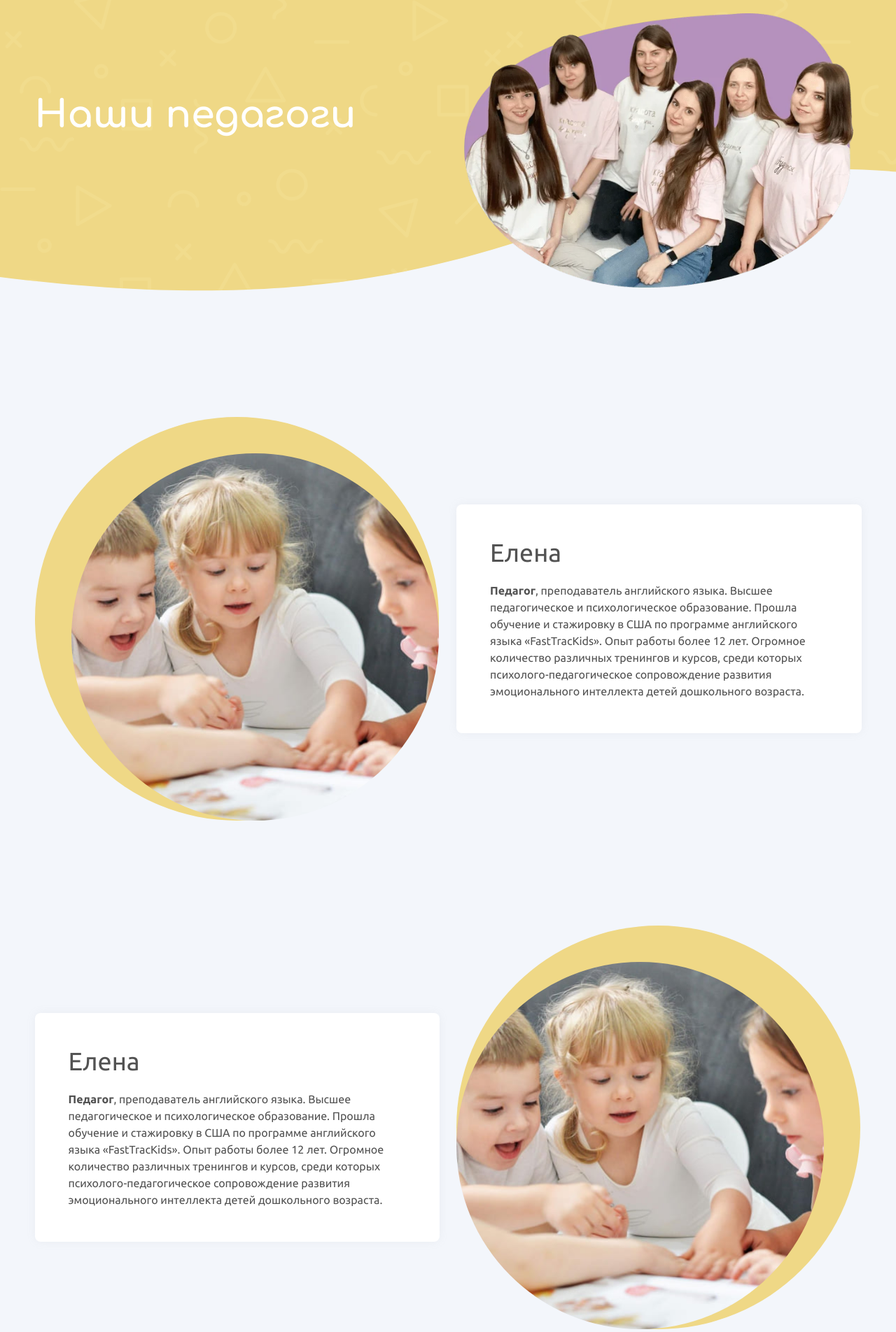
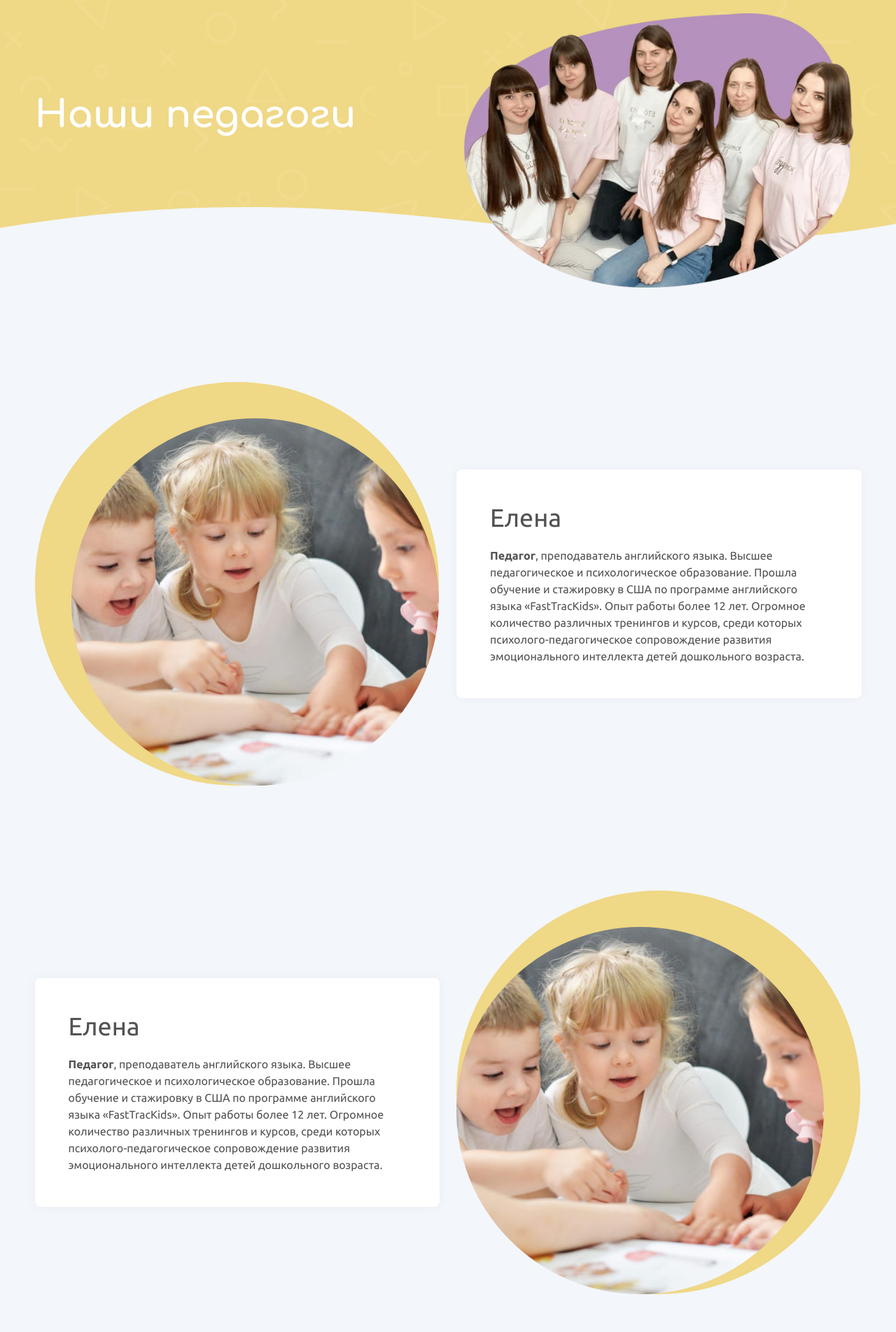
Before and after one commit to acr0matic/happy-children, a PHP site: page /team.php in a window 1280 px wide. Shown: the part 125-2029 px from the top of the page at 70% size. Run offline with PHP 8.4, Linux system fonts and the light colour scheme; style sheets or scripts are compiled from the project's sources.

Commit message:
fix: поправлено обрезание блока

```diff
--- a/src/scss/layout/pages/team/_team.scss
+++ b/src/scss/layout/pages/team/_team.scss
@@ -12,7 +12,7 @@
     bottom: 0;
     left: 0;
 
-    height: 500px;
+    height: 450px;
 
     background-color: $palette-yellow;
     background-image: url("../img/pattern/yellow.svg");
@@ -21,7 +21,6 @@
 
     @include breakpoint($breakpoint-tablet--large) {
       height: 305px;
-      clip-path: url(#hero-wave--mobile);
     }
   }
 }
@@ -30,7 +29,7 @@
   position: relative;
 
   &__hero {
-    padding-bottom: 400px;
+    padding-bottom: 350px;
 
     @include breakpoint($breakpoint-laptop--medium) {
       padding-bottom: 350px;
--- a/src/team.php
+++ b/src/team.php
@@ -16,7 +16,7 @@
           <div class="shape">
             <svg>
               <clipPath id="hero-wave" clipPathUnits="objectBoundingBox">
-                <path d="M 0 1 L 0 0 L 1 0 L 1 0.593 C 0.644 0.515 0.59 1.083 0 0.894" />
+                <path d="M 0 0.837 L 0 0 L 1 0 L 1 0.824 C 0.649 1.01 0.456 0.624 0 0.837" />
               </clipPath>
             </svg>
           </div>
```
